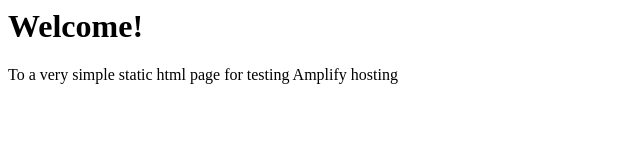
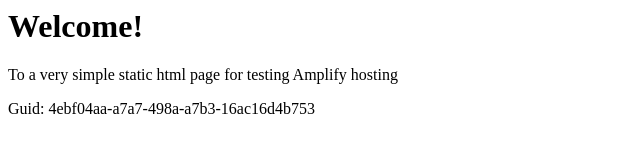
Before and after one commit to aws-aemilia-pdx/Github-PR-Commit-Integration-Test-DoNotTouch-v1-prod-us-west-2, a website: page src/index.html in a window 1280 px wide. Shown: the whole page, without its empty margins (0-640 px from the left). Drawn offline with Linux system fonts and the light colour scheme.

Commit message:
commit from integ tests

```diff
--- a/src/index.html
+++ b/src/index.html
@@ -1,3 +1,5 @@
+
+
 <html lang="en">
 
 <head>
@@ -10,6 +12,6 @@
 <body>
     <h1>Welcome!</h1>
     <p>To a very simple static html page for testing Amplify hosting</p>
-</body>
+    <p>Guid: 4ebf04aa-a7a7-498a-a7b3-16ac16d4b753</p></body>
 
 </html>
```
